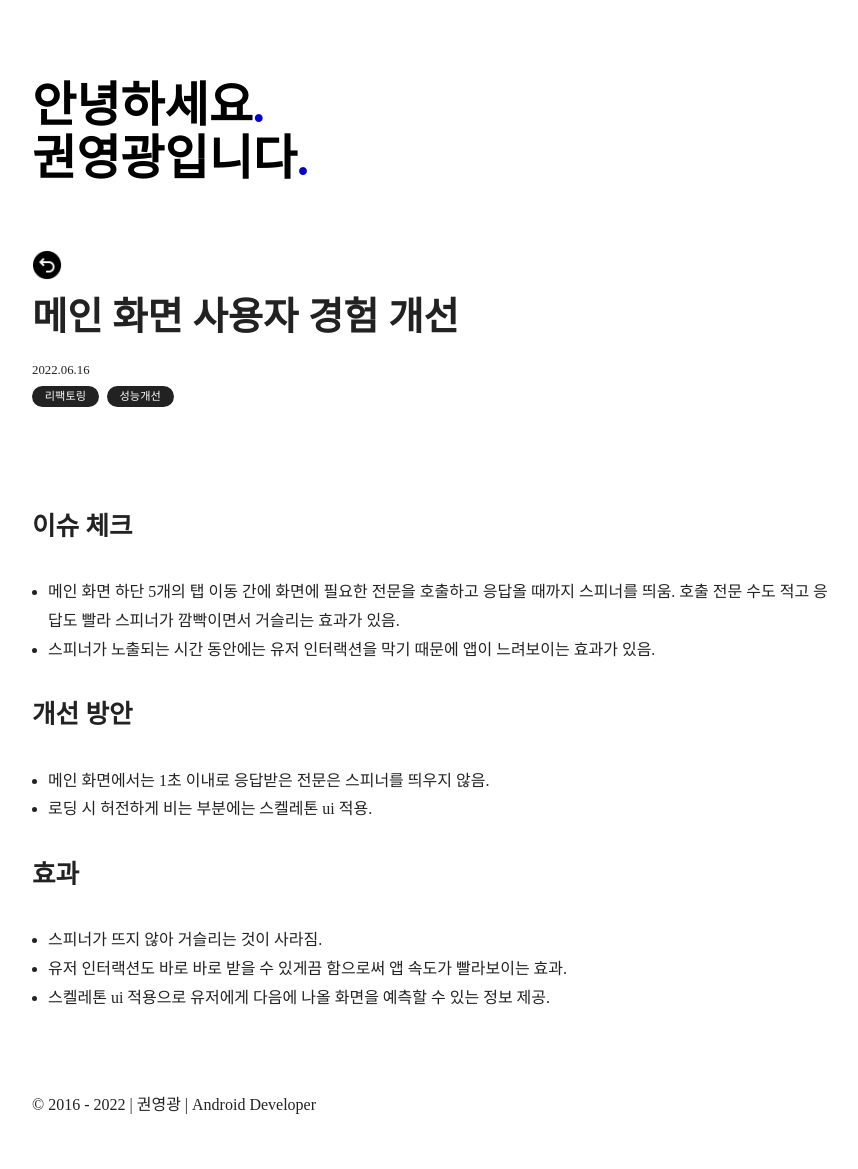
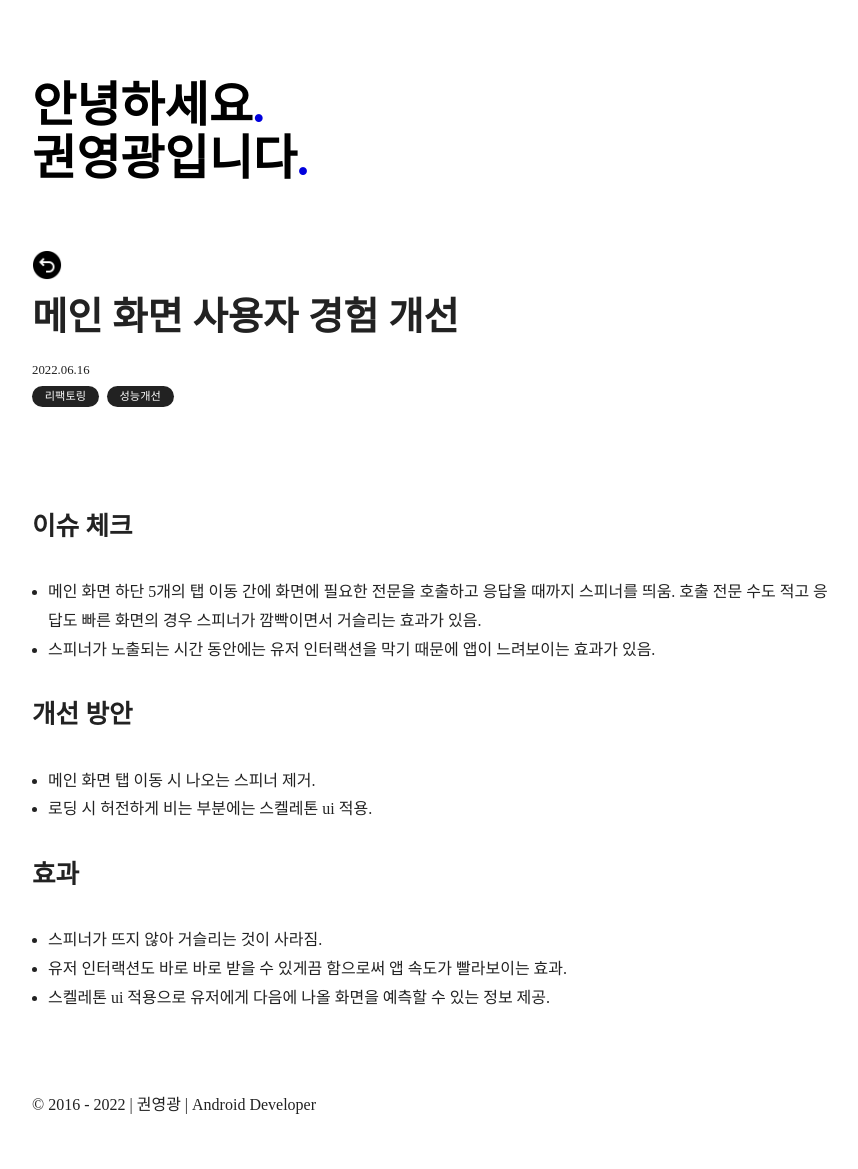
Before and after one commit to kwon0koang/kwon0koang.github.io, a Jekyll site: the page built from all_collections/_posts/2022-06-16-20220616-main-ux-refactoring.md, in a window 1280 px wide. Shown: the whole page, without its empty margins (208-1066 px from the left). Built offline with Jekyll 4.4.1, drawn with Linux system fonts in a browser that asks for light colours.

Commit message:
[kyk] 포스트 수정

```diff
--- a/all_collections/_posts/2022-06-16-20220616-main-ux-refactoring.md
+++ b/all_collections/_posts/2022-06-16-20220616-main-ux-refactoring.md
@@ -7,11 +7,11 @@ project: STEPS
 ---
 
 ### 이슈 체크
-- 메인 화면 하단 5개의 탭 이동 간에 화면에 필요한 전문을 호출하고 응답올 때까지 스피너를 띄움. 호출 전문 수도 적고 응답도 빨라 스피너가 깜빡이면서 거슬리는 효과가 있음.
+- 메인 화면 하단 5개의 탭 이동 간에 화면에 필요한 전문을 호출하고 응답올 때까지 스피너를 띄움. 호출 전문 수도 적고 응답도 빠른 화면의 경우 스피너가 깜빡이면서 거슬리는 효과가 있음.
 - 스피너가 노출되는 시간 동안에는 유저 인터랙션을 막기 때문에 앱이 느려보이는 효과가 있음.
 
 ### 개선 방안
-- 메인 화면에서는 1초 이내로 응답받은 전문은 스피너를 띄우지 않음.
+- 메인 화면 탭 이동 시 나오는 스피너 제거.
 - 로딩 시 허전하게 비는 부분에는 스켈레톤 ui 적용.
 
 ### 효과
```
